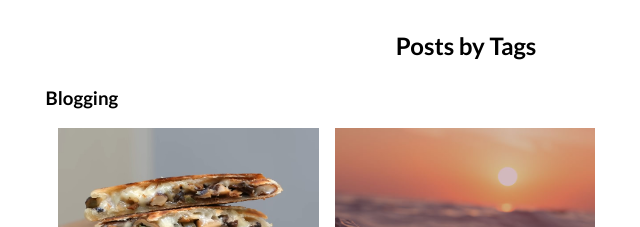
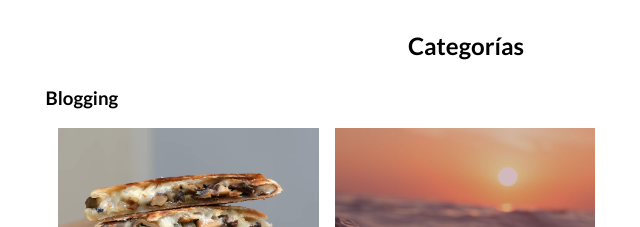
Before and after one commit to ernestovazquez/recetas, a Jekyll site: the page built from _pages/tags.html, in a window 1280 px wide and 900 px high. Shown: the top 227 px of the window, without its empty margins (174-814 px from the left). Built offline with Jekyll 4.4.1, drawn with Linux system fonts in a browser that asks for light colours.

Commit message:
categorias

```diff
--- a/_pages/tags.html
+++ b/_pages/tags.html
@@ -7,7 +7,7 @@ permalink: /categories/
 <main class="page-content" aria-label="Content">
   <section class="recent_box">
     <div class="post_wrapper">
-      <h2 class="recent_title">Posts by Tags</h2>
+      <h2 class="recent_title">Categorías</h2>
 
       {% assign sorted_tags = site.tags | sort %}
 
```
